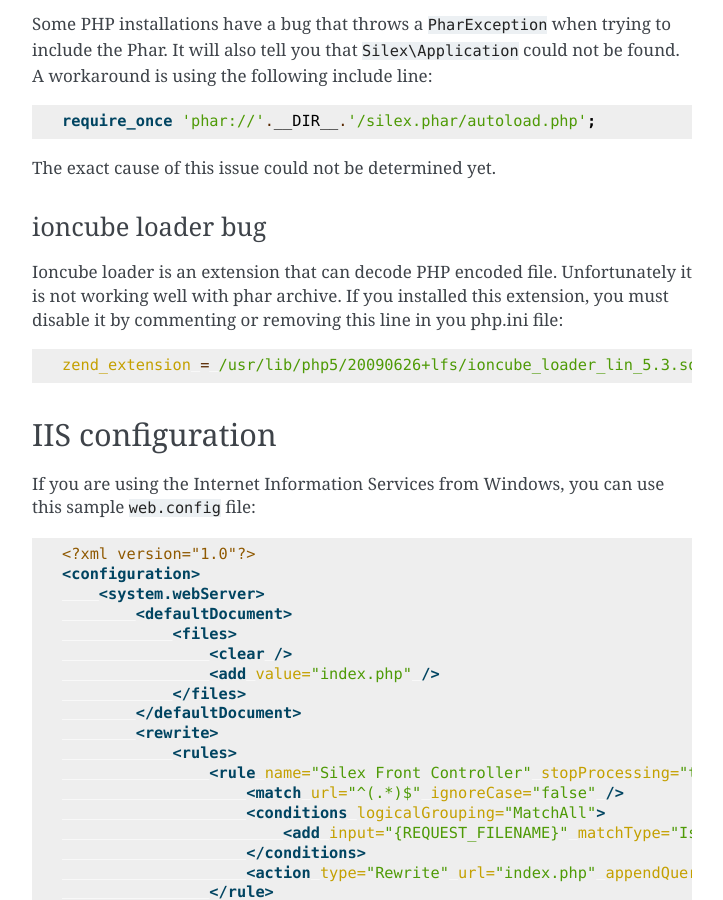
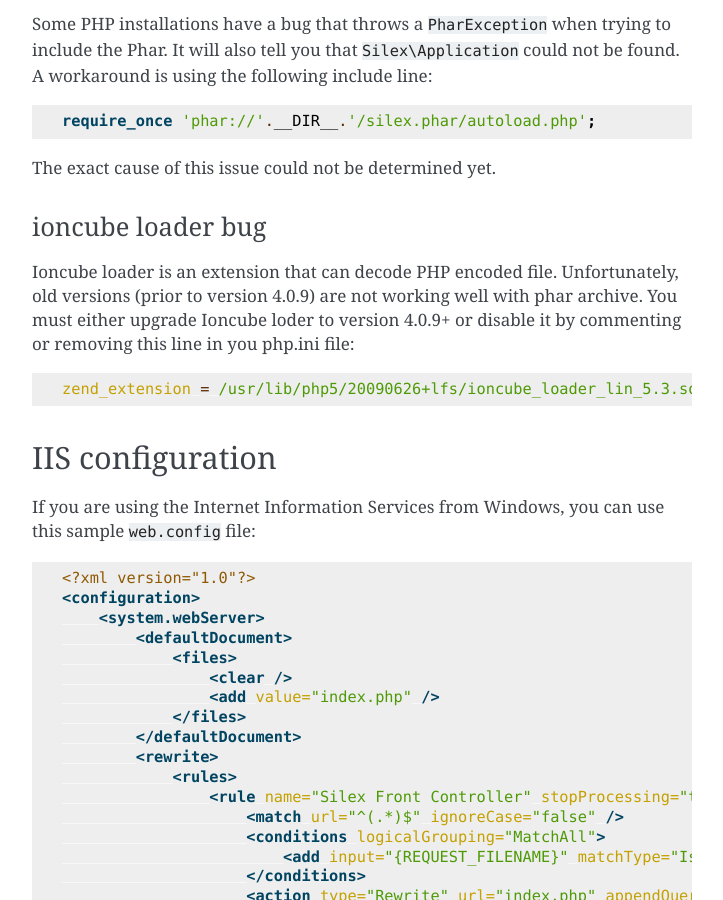
Before and after one commit to silexphp/Silex, a Sphinx documentation site: the page built from doc/usage.rst, in a window 1280 px wide and 900 px high, scrolled down 10913 px. Shown: the whole window, without its empty margins (388-1111 px from the left). Built offline with Sphinx 7.4.7, drawn with Linux system fonts in a browser that asks for light colours.

Commit message:
Doc: Upgrading version of Ioncube Loader fix issue with this extension

```diff
--- a/doc/usage.rst
+++ b/doc/usage.rst
@@ -542,9 +542,11 @@
 ioncube loader bug
 ~~~~~~~~~~~~~~~~~~
 
-Ioncube loader is an extension that can decode PHP encoded file. Unfortunately
-it is not working well with phar archive. If you installed this extension, you
-must disable it by commenting or removing this line in you php.ini file:
+Ioncube loader is an extension that can decode PHP encoded file.
+Unfortunately, old versions (prior to version 4.0.9) are not working well
+with phar archive.
+You must either upgrade Ioncube loder to version 4.0.9+ or disable it by
+commenting or removing this line in you php.ini file:
 
 .. code-block:: ini
 
```
